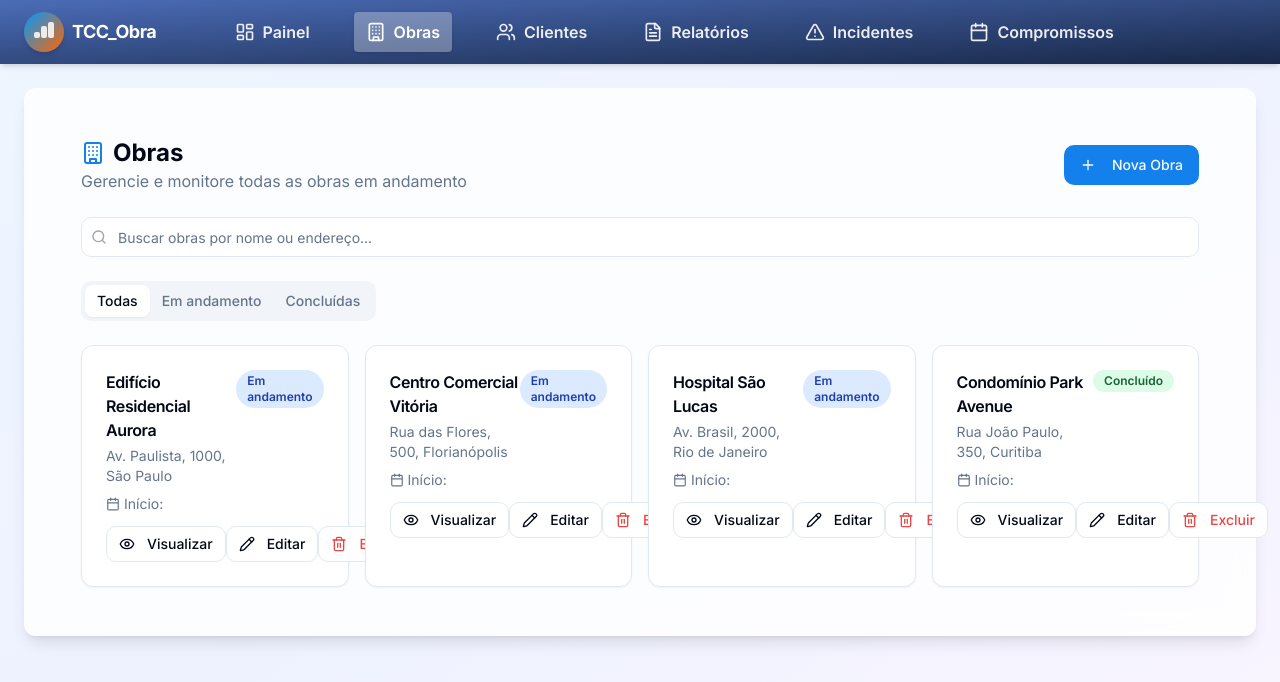
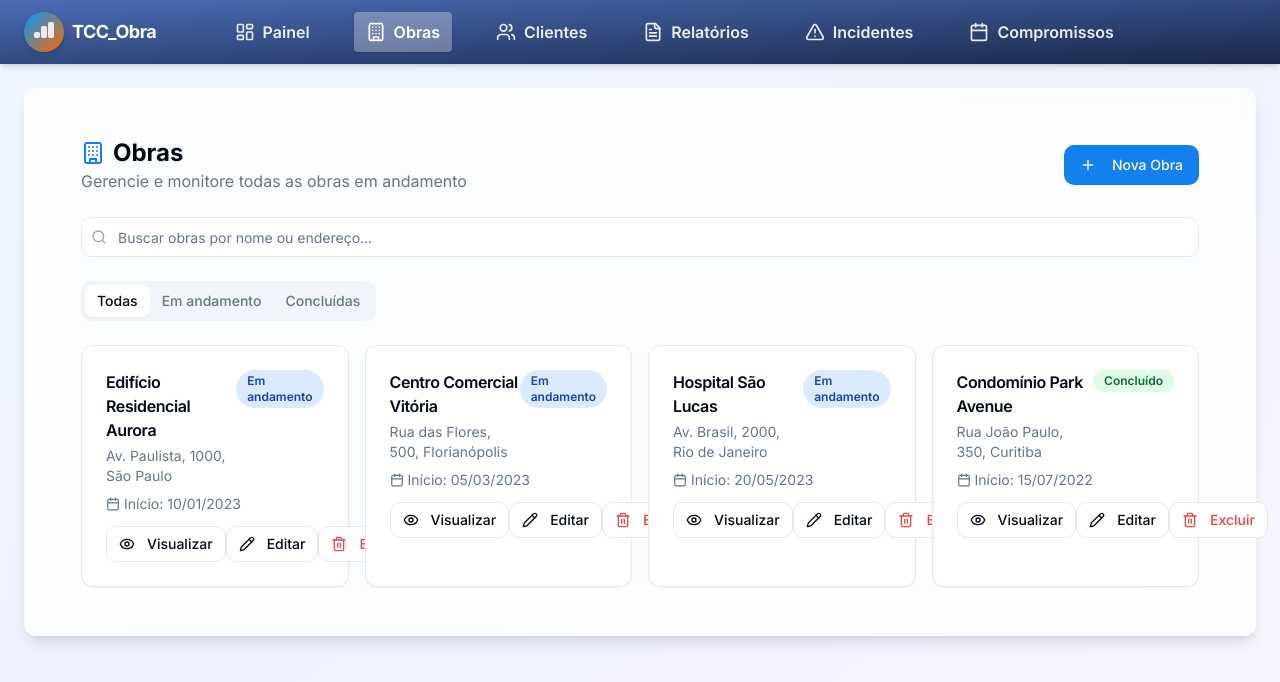
Before and after one commit to IsaPortugal/interface-engenharia, a React (Vite) app: page /obras in a window 1280 px wide. Shown: the top 682 px of the page. Built offline with nearby package versions, Linux system fonts and the light colour scheme.

Commit message:
Fix: ObraCard dataInicio property
Fixes an error where the `dataInicio` property was not found on the `Obra` type in the `ObraCard` component.

```diff
--- a/src/components/obras/ObraCard.tsx
+++ b/src/components/obras/ObraCard.tsx
@@ -1,3 +1,4 @@
+
 import React from 'react';
 import { Calendar, Eye, Pencil, Trash2 } from 'lucide-react';
 import { Card, CardContent, CardDescription, CardFooter, CardHeader, CardTitle } from '@/components/ui/card';
@@ -37,7 +38,7 @@ const ObraCard: React.FC<ObraCardProps> = ({ obra, onViewDetails, onEdit, onDele
         <div className="flex items-center text-sm">
           <div className="flex items-center gap-1 text-muted-foreground">
             <Calendar className="h-3.5 w-3.5" />
-            <span>Início: {obra.dataInicio}</span>
+            <span>Início: {obra.inicio}</span>
           </div>
         </div>
       </CardContent>
```
